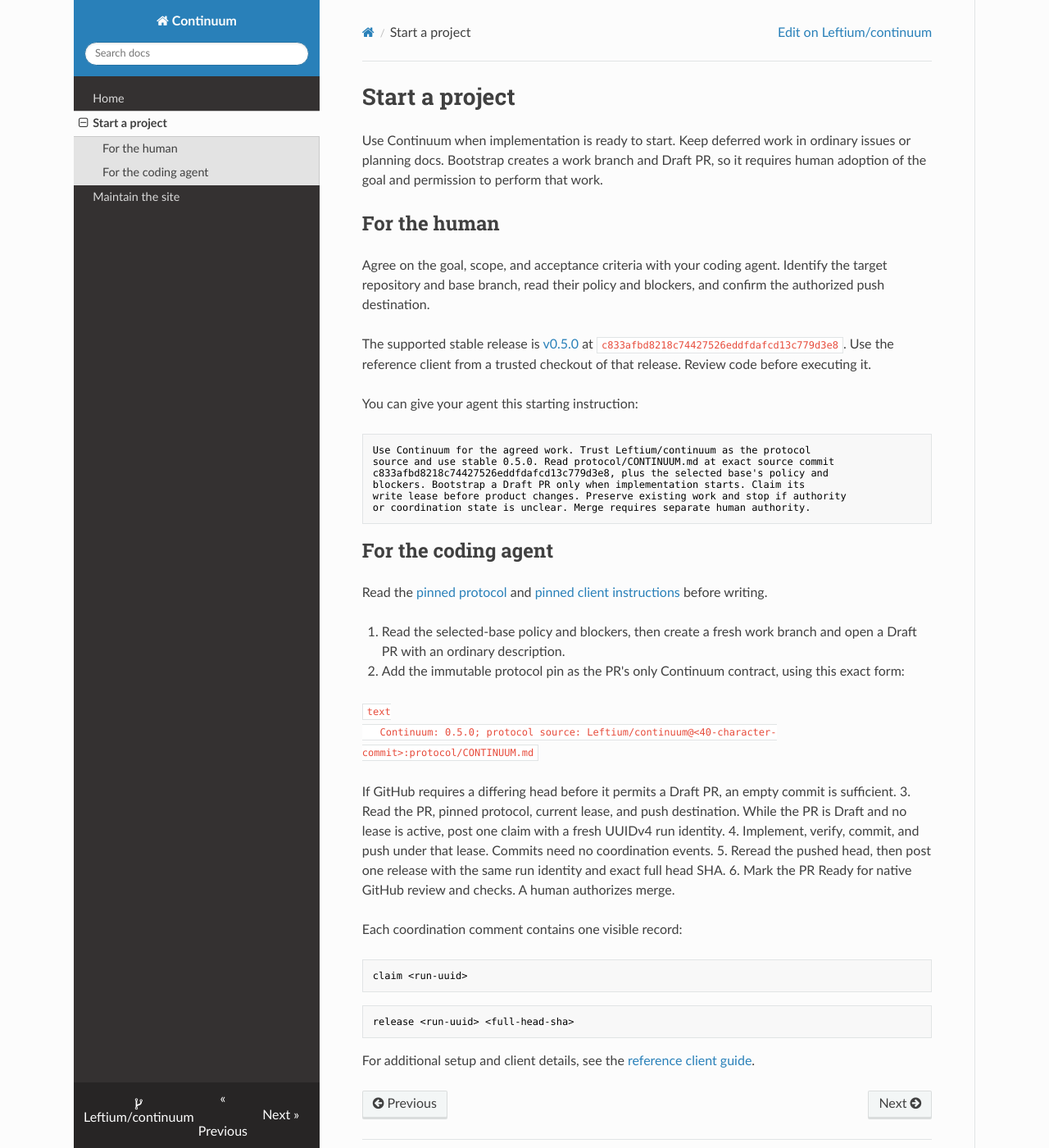
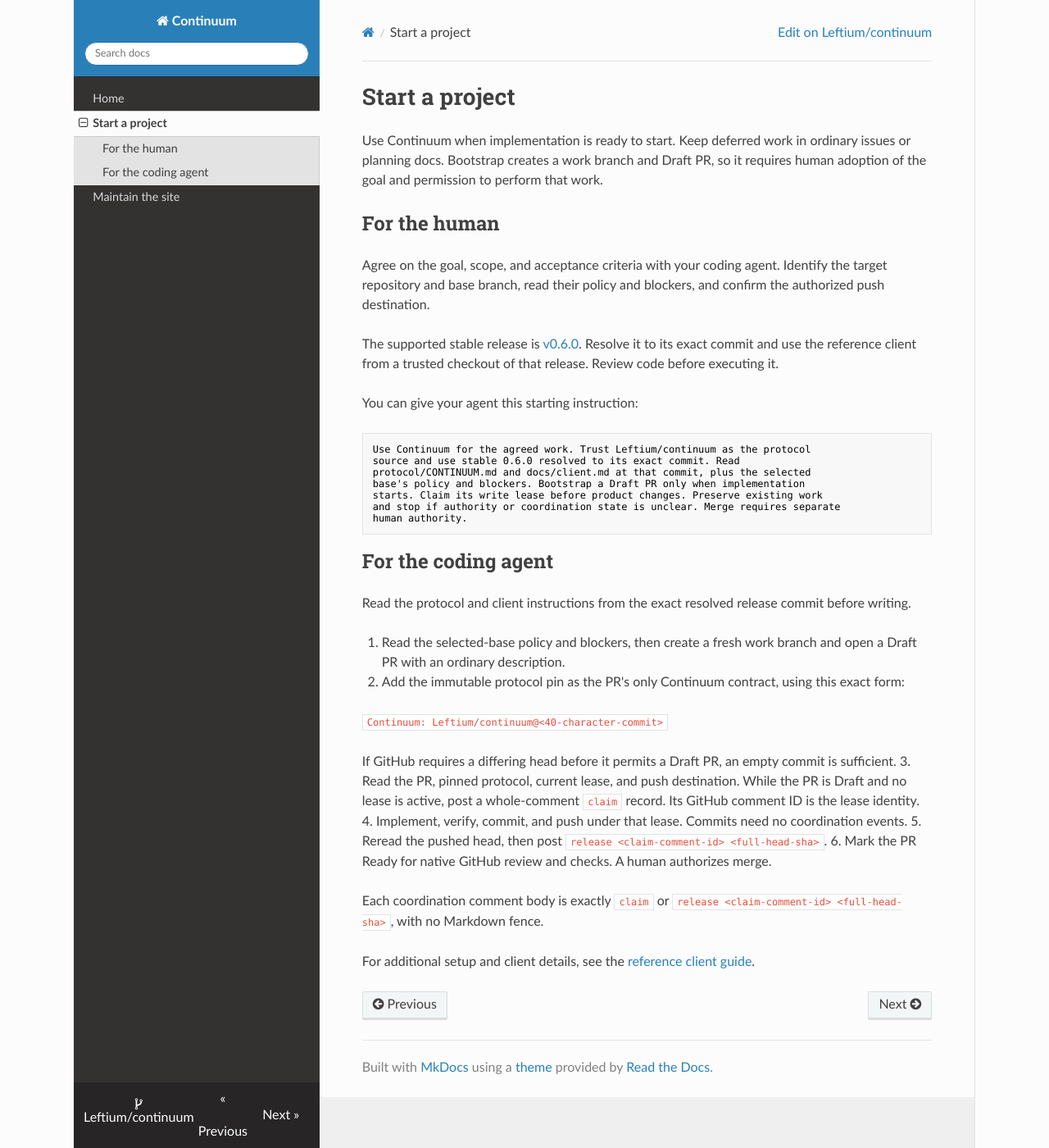
Before and after one commit to Leftium/continuum, an MkDocs documentation site: the page built from docs/site/bootstrap.md, in a window 1280 px wide and 1400 px high. Shown: the whole window at 82% size. Built offline with MkDocs 1.6.1, drawn with Linux system fonts in a browser that asks for light colours; nearby versions of some CDN libraries.

Commit message:
feat(protocol): simplify Continuum lease records for 0.6

````diff
--- a/docs/site/bootstrap.md
+++ b/docs/site/bootstrap.md
@@ -11,49 +11,40 @@
 and confirm the authorized push destination.
 
 The supported stable release is
-[v0.5.0](https://github.com/Leftium/continuum/releases/tag/v0.5.0) at
-`c833afbd8218c74427526eddfdafcd13c779d3e8`. Use the reference client from a
-trusted checkout of that release. Review code before executing it.
+[v0.6.0](https://github.com/Leftium/continuum/releases/tag/v0.6.0). Resolve it
+to its exact commit and use the reference client from a trusted checkout of
+that release. Review code before executing it.
 
 You can give your agent this starting instruction:
 
 ```text
 Use Continuum for the agreed work. Trust Leftium/continuum as the protocol
-source and use stable 0.5.0. Read protocol/CONTINUUM.md at exact source commit
-c833afbd8218c74427526eddfdafcd13c779d3e8, plus the selected base's policy and
-blockers. Bootstrap a Draft PR only when implementation starts. Claim its
-write lease before product changes. Preserve existing work and stop if authority
-or coordination state is unclear. Merge requires separate human authority.
+source and use stable 0.6.0 resolved to its exact commit. Read
+protocol/CONTINUUM.md and docs/client.md at that commit, plus the selected
+base's policy and blockers. Bootstrap a Draft PR only when implementation
+starts. Claim its write lease before product changes. Preserve existing work
+and stop if authority or coordination state is unclear. Merge requires separate
+human authority.
 ```
 
 ## For the coding agent
 
-Read the [pinned protocol](https://github.com/Leftium/continuum/blob/c833afbd8218c74427526eddfdafcd13c779d3e8/protocol/CONTINUUM.md)
-and [pinned client instructions](https://github.com/Leftium/continuum/blob/c833afbd8218c74427526eddfdafcd13c779d3e8/docs/client.md)
-before writing.
+Read the protocol and client instructions from the exact resolved release
+commit before writing.
 
 1. Read the selected-base policy and blockers, then create a fresh work branch and open a Draft PR with an ordinary description.
 2. Add the immutable protocol pin as the PR's only Continuum contract, using this exact form:
 
-   ```text
-   Continuum: 0.5.0; protocol source: Leftium/continuum@<40-character-commit>:protocol/CONTINUUM.md
-   ```
+   `Continuum: Leftium/continuum@<40-character-commit>`
 
    If GitHub requires a differing head before it permits a Draft PR, an empty commit is sufficient.
-3. Read the PR, pinned protocol, current lease, and push destination. While the PR is Draft and no lease is active, post one claim with a fresh UUIDv4 run identity.
+3. Read the PR, pinned protocol, current lease, and push destination. While the PR is Draft and no lease is active, post a whole-comment `claim` record. Its GitHub comment ID is the lease identity.
 4. Implement, verify, commit, and push under that lease. Commits need no coordination events.
-5. Reread the pushed head, then post one release with the same run identity and exact full head SHA.
+5. Reread the pushed head, then post `release <claim-comment-id> <full-head-sha>`.
 6. Mark the PR Ready for native GitHub review and checks. A human authorizes merge.
 
-Each coordination comment contains one visible record:
-
-```continuum
-claim <run-uuid>
-```
-
-```continuum
-release <run-uuid> <full-head-sha>
-```
+Each coordination comment body is exactly `claim` or
+`release <claim-comment-id> <full-head-sha>`, with no Markdown fence.
 
 For additional setup and client details, see the
-[reference client guide](https://github.com/Leftium/continuum/blob/c833afbd8218c74427526eddfdafcd13c779d3e8/docs/client.md).
+[reference client guide](https://github.com/Leftium/continuum/blob/v0.6.0/docs/client.md).
````
Also changed, not shown: README.md (+12 -10 lines), docs/client.md (+28 -33 lines), docs/site/index.md (+11 -9 lines), protocol/CONTINUUM.md (+54 -117 lines), 8 other files.
